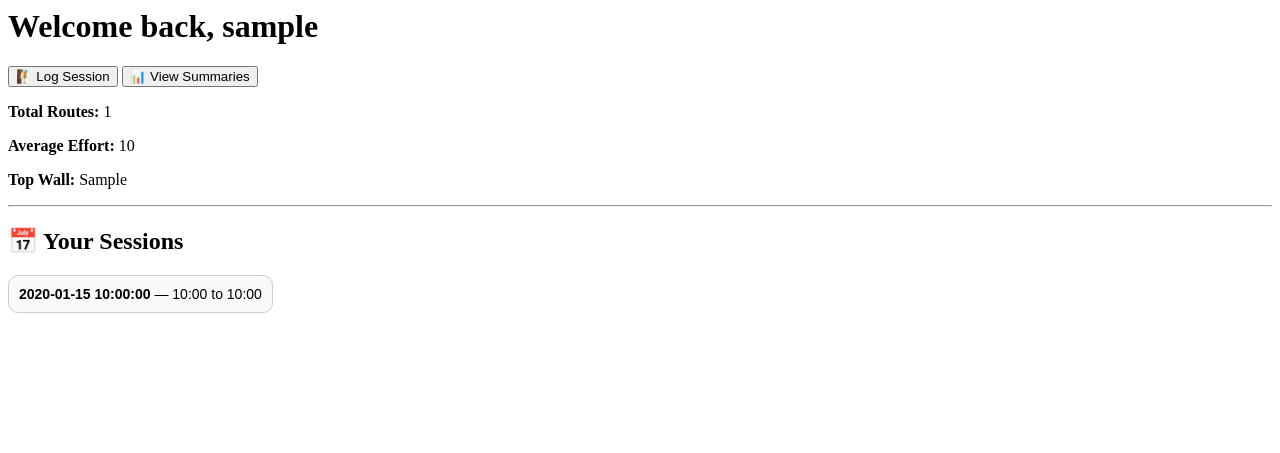
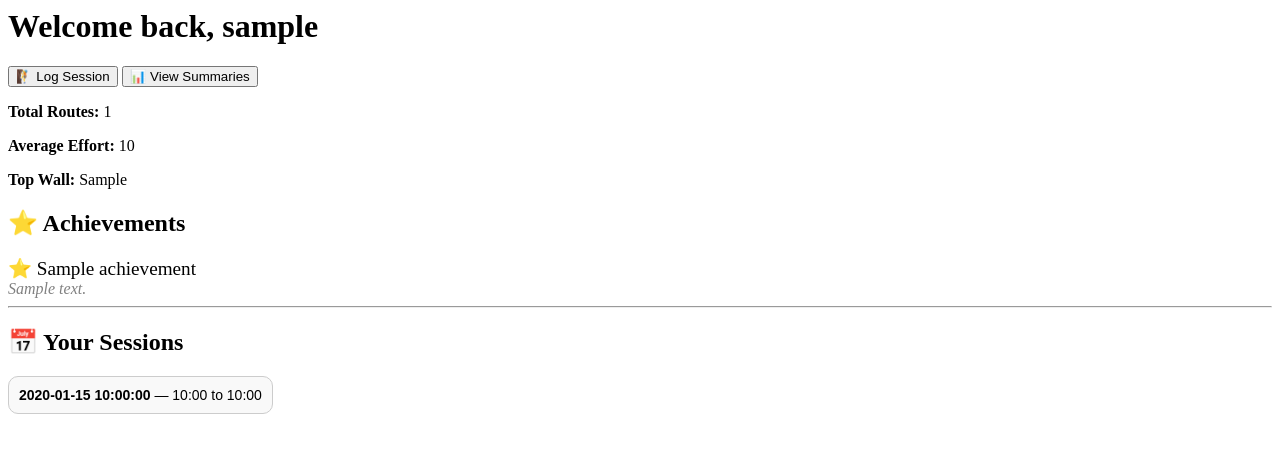
Before and after one commit to yuuniiii/w4111-climbingdb, a Flask app: template templates/climber_home.html in a window 1280 px wide. Shown: the top 453 px of the page. Run offline with Flask 3, Linux system fonts and the light colour scheme; the template is opened without the code that fills it: most values are stand-ins (such as "Sample title", 1, 10 or a date in 2020); parts of the project's set-up code (start-up, migrations or seed data) failed here and were passed over.

Commit message:
added achievements

```diff
--- a/server.py
+++ b/server.py
@@ -233,7 +233,17 @@ def climber_home(username):
         """)
         sessions = g.conn.execute(sessions_query, {'username': username}).fetchall()
 
-
+        achievements_query = text("""
+            SELECT
+                a.achievement_name,
+                a.description
+            FROM climber_achievement ca
+            JOIN achievement a ON ca.achievement_id = a.achievement_id
+            JOIN climber c ON ca.climber_id = c.climber_id
+            WHERE c.username = :username
+            ORDER BY ca.date_awarded DESC;
+        """)
+        achievements = g.conn.execute(achievements_query, {'username': username}).fetchall()
 
         # Pass both stats + logs to template
         return render_template(
@@ -241,7 +251,8 @@ def climber_home(username):
             username=username,
             stats=stats,
             log_rows=log_rows,
-            sessions=sessions
+            sessions=sessions,
+            achievements=achievements
         )
 
     except Exception as e:
--- a/templates/climber_home.html
+++ b/templates/climber_home.html
@@ -11,6 +11,20 @@
       <p><strong>Total Routes:</strong> {{ stats.total_routes }}</p>
       <p><strong>Average Effort:</strong> {{ stats.avg_effort }}</p>
       <p><strong>Top Wall:</strong> {{ stats.top_wall }}</p>
+    </div>
+
+    <h2>⭐ Achievements</h2>
+    <div id="achievements">
+        {% if achievements %}
+            {% for a in achievements %}
+                <div class="achievement">
+                    <span style="font-size: 1.2em;">⭐ {{ a.achievement_name }}</span><br>
+                    <em style="color: gray;">{{ a.description }}</em>
+                </div>
+            {% endfor %}
+        {% else %}
+            <p><em>No achievements yet — keep climbing!</em></p>
+        {% endif %}
     </div>
 
     <hr>
```
